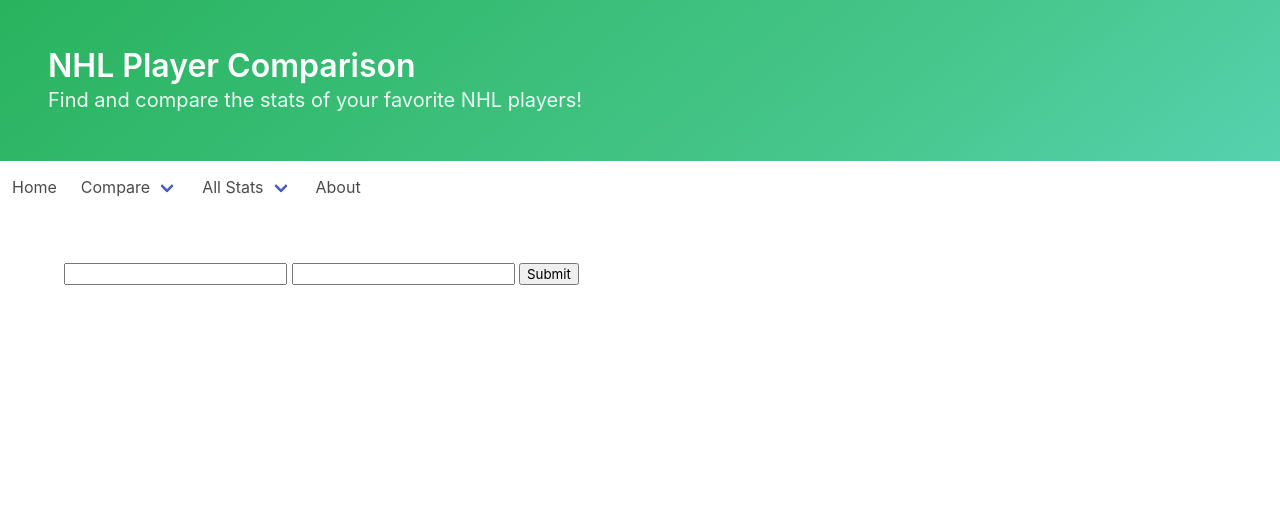
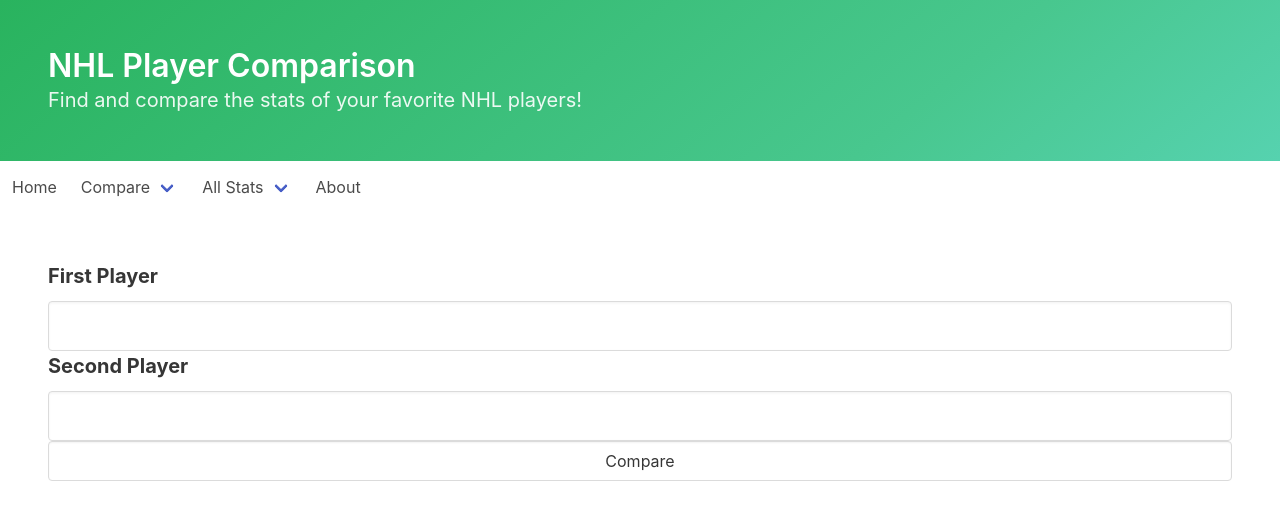
Before and after one commit to briandasilva/NHL-Player-Comparison, a Flask app: page /compare/1 in a window 1280 px wide. Shown: the top 520 px of the page. Run offline with Flask 2, Linux system fonts and the light colour scheme; parts of the project's set-up code (start-up, migrations or seed data) failed here and were passed over.

Commit message:
Updated Form ui

```diff
--- a/templates/compare.html
+++ b/templates/compare.html
@@ -1,20 +1,28 @@
 {% extends "layout.html" %} {% block content %}
 <section class="section">
-  <div class="container">
+  <div class="field">
     <form action="" method="post">
-      <input list="player1" />
+      <label class="label is-medium">First Player</label>
+      <div class="control">
+        <input class="input is-medium" list="player1" />
         <datalist id="player1">
           {% for name in player_names%}
           <option value="{{name}}">{{name}}</option>
           {% endfor %}
         </datalist>
-      <input list="player2" />
+      </div>
+      <label class="label is-medium">Second Player</label>
+      <div class="control">
+        <input class="input is-medium" list="player2" />
         <datalist id="player2">
           {% for name in player_names%}
           <option value="{{name}}">{{name}}</option>
           {% endfor %}
         </datalist>
-      <input type="submit" text="Compare" />
+      </div>
+      <div class="control">
+        <input class="input" type="submit" value="Compare" />
+      </div>
     </form>
   </div>
 </section>
```
Lines whose indentation alone changed are shown as unchanged.
